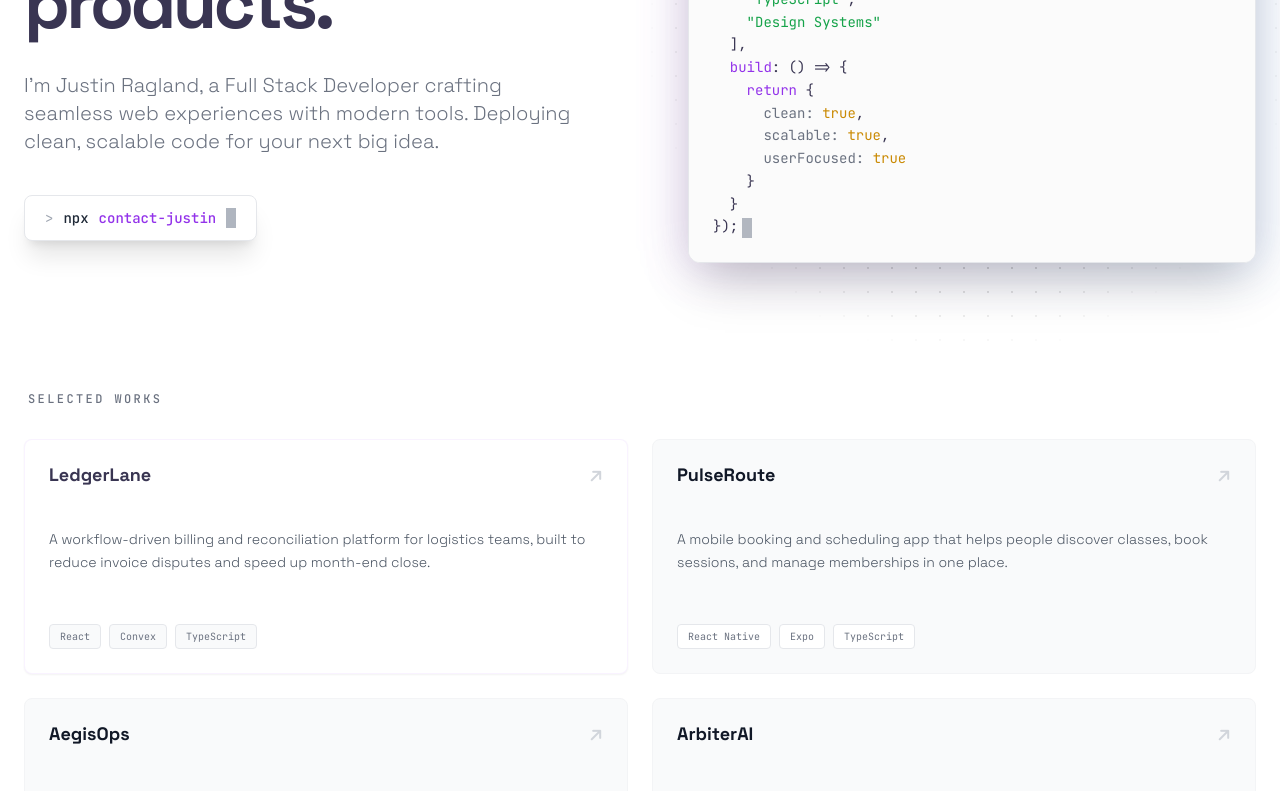
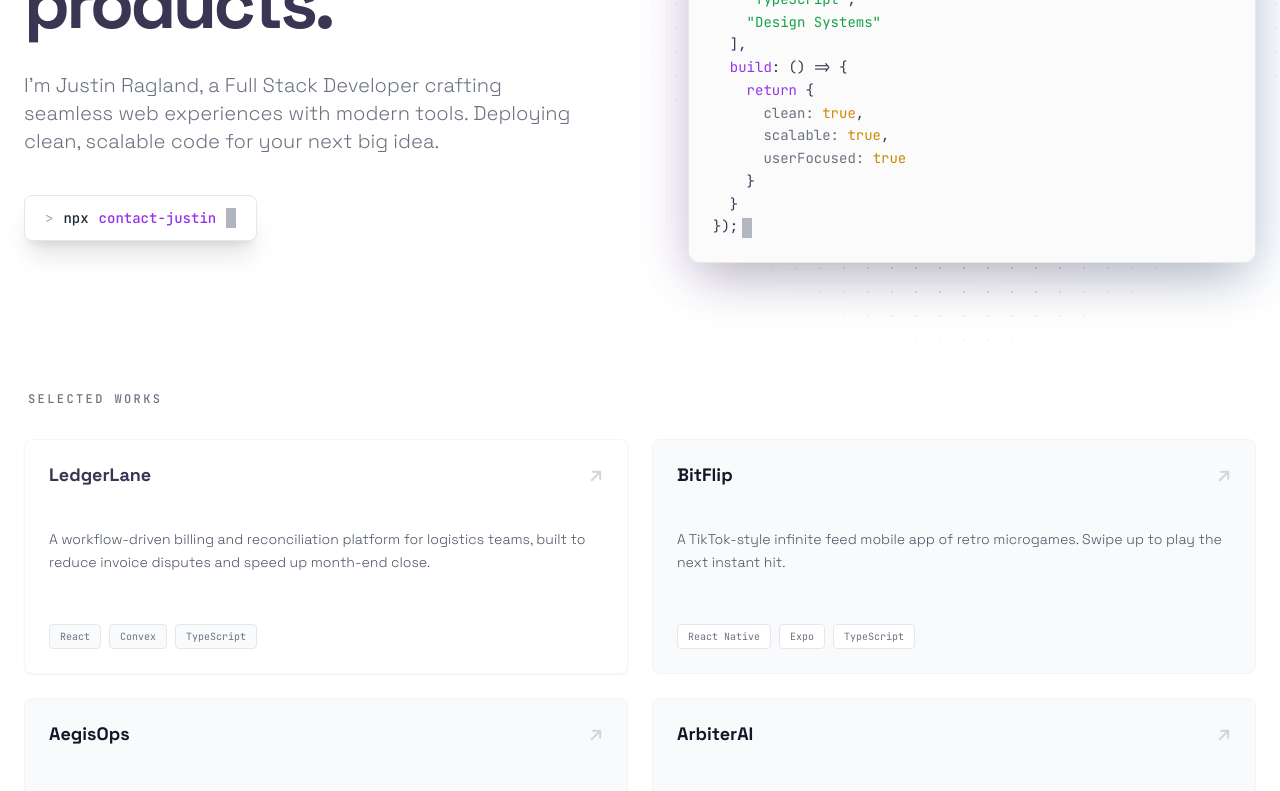
Before and after one commit to jrman28/Justin-Portfolio-Page, a React (Vite) app: page / in a window 1280 px wide. Shown: the part 392-1183 px from the top of the page. Built offline with nearby package versions, Linux system fonts and the light colour scheme.

Commit message:
feat: Update project details in constants
Replaced 'PulseRoute' project with 'BitFlip' and updated its description, tags, and link. This change reflects the current project offerings and their details.

```diff
--- a/constants.ts
+++ b/constants.ts
@@ -8,10 +8,10 @@ export const projects: Project[] = [
     link: "https://ledger-lane-demo.pages.dev"
   },
   {
-    title: "PulseRoute",
-    description: "A mobile booking and scheduling app that helps people discover classes, book sessions, and manage memberships in one place.",
+    title: "BitFlip",
+    description: "A TikTok-style infinite feed mobile app of retro microgames. Swipe up to play the next instant hit.",
     tags: ["React Native", "Expo", "TypeScript"],
-    link: "#"
+    link: "https://bitflip-arcade-demo.pages.dev/"
   },
   {
     title: "AegisOps",
```
